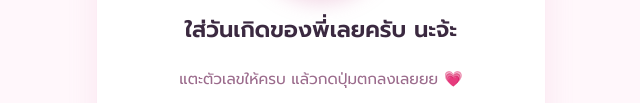
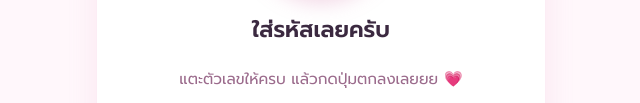
Before and after one commit to bowown1234-boop/birthday-website, a plain HTML site: page index.html in a window 1280 px wide. Shown: the part 185-288 px from the top of the page, without its empty margins (319-959 px from the left). Drawn offline with Linux system fonts and the light colour scheme.

Commit message:
เปลี่ยนหัวข้อรหัส

```diff
--- a/index.html
+++ b/index.html
@@ -536,7 +536,7 @@
             <div class="page-inner">
                 <img src="images/fan-1.jpg" alt="แฟน" class="avatar" />
 
-                <h1 class="title">ใส่วันเกิดของพี่เลยครับ นะจ้ะ</h1>
+                <h1 class="title">ใส่รหัสเลยครับ</h1>
                 <p class="subtitle">แตะตัวเลขให้ครบ แล้วกดปุ่มตกลงเลยยย 💗</p>
 
                 <div class="code-display" id="code-display">──────</div>
```
